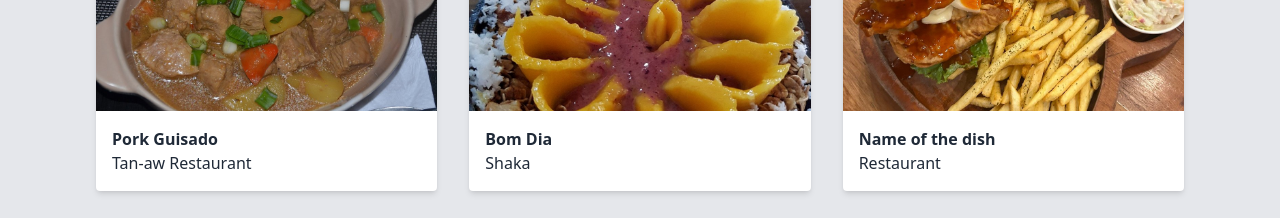
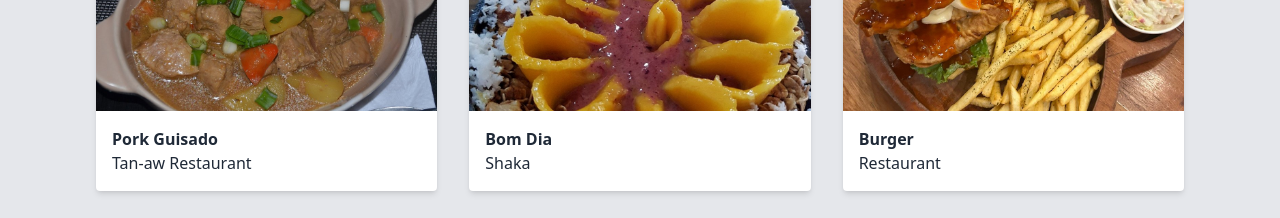
Before and after one commit to Yohhannn/moalboal-website, a Next.js app: page /cuisine in a window 1280 px wide. Shown: the part 800-1018 px from the top of the page. Built offline with nearby package versions, Linux system fonts and the light colour scheme.

Commit message:
Fixed typo for burger @ Cruisine Page

```diff
--- a/app/cuisine/page.jsx
+++ b/app/cuisine/page.jsx
@@ -61,7 +61,7 @@ const Food = () => {
           <div className='bg-white rounded overflow-hidden shadow-md hover:translate-y-[-8px] hover:shadow-lg transition-transform duration-300'>
             <img src="/cuisine_assets/cheesy_burger.jpg" className='w-full h-40 sm:h-48 object-cover' alt="Cheesy Burger" />
             <div className='p-4'>
-              <span className='font-bold'>Name of the dish</span>
+              <span className='font-bold'>Burger</span>
               <span className='block'>Restaurant</span>
             </div>
           </div>
```
